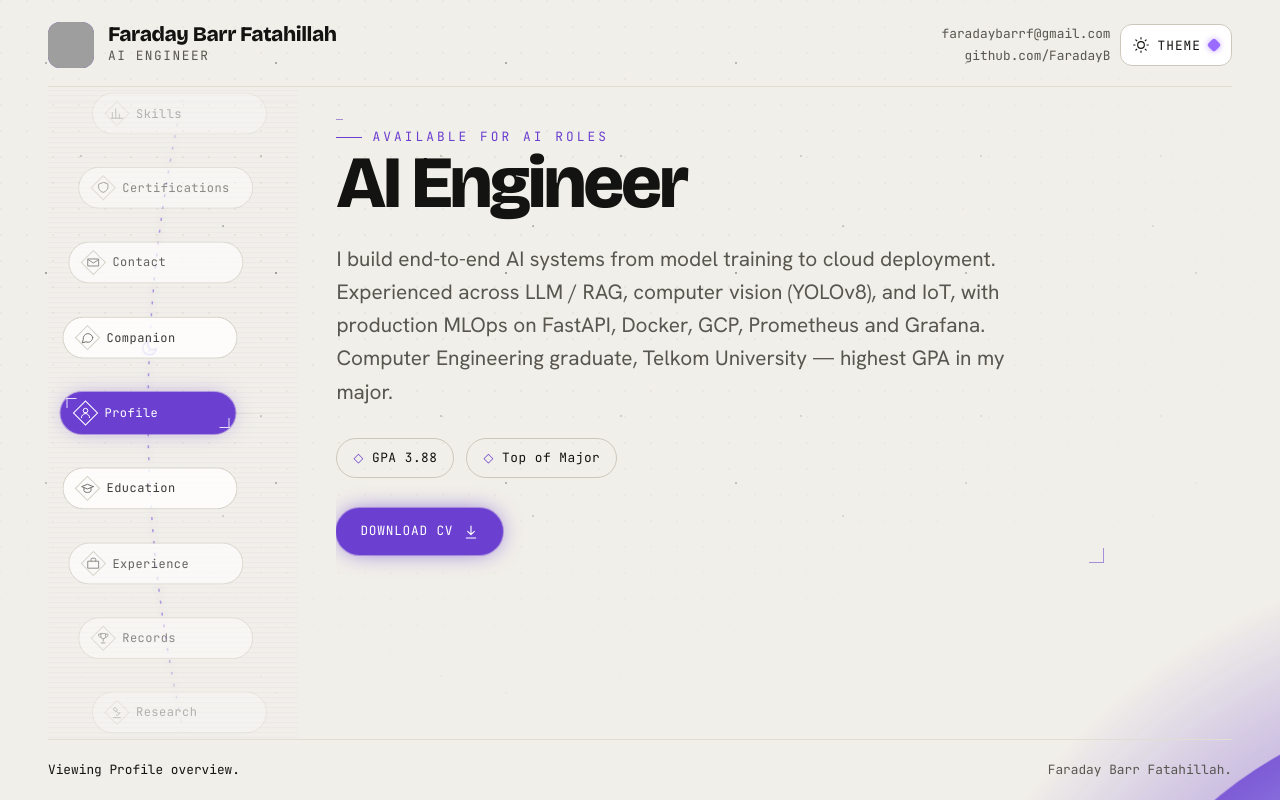
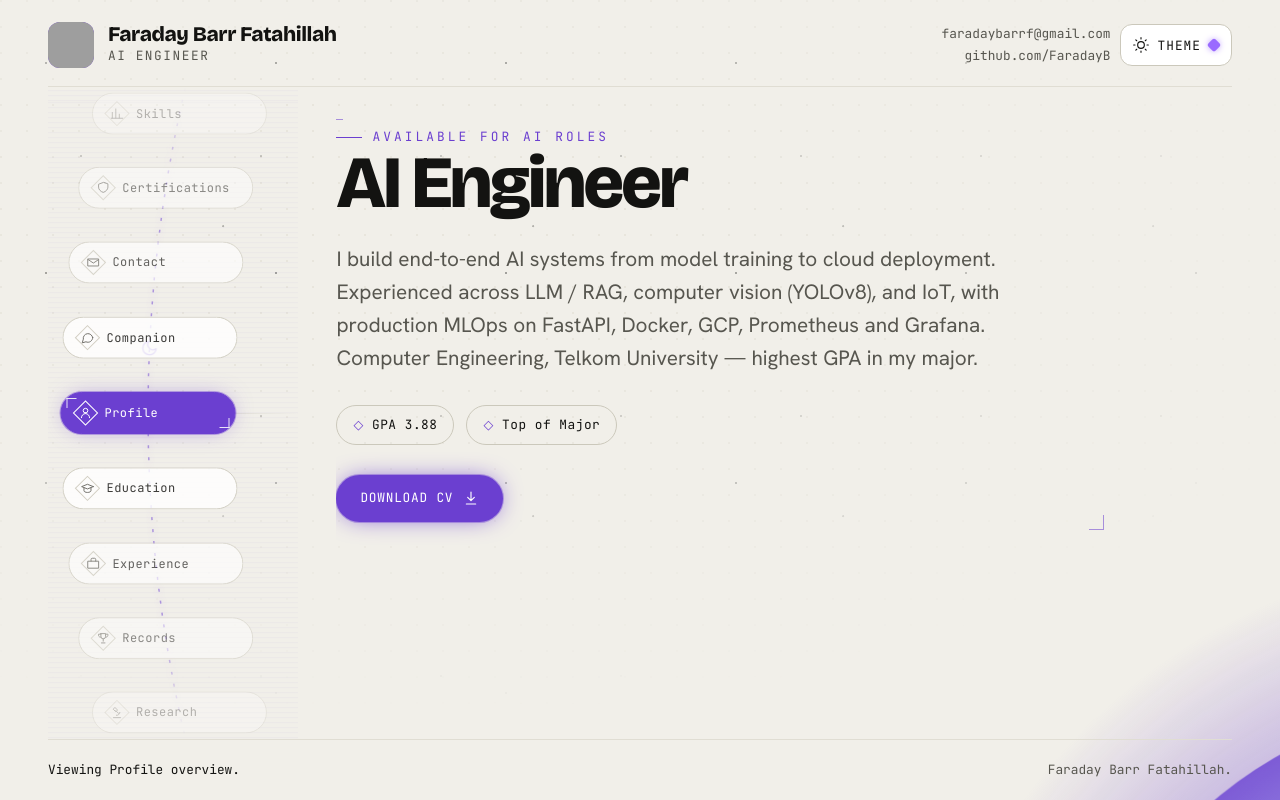
Before and after one commit to FaradayB/portofolio, a React (Vite) app: page / in a window 1280 px wide. Built offline with nearby package versions, Linux system fonts and the light colour scheme; grey boxes are pictures that could not be loaded.

Commit message:
changed cv data

```diff
--- a/src/data/cv.ts
+++ b/src/data/cv.ts
@@ -62,8 +62,8 @@ export const cv: CV = {
   bio:
     "I build end-to-end AI systems from model training to cloud deployment. " +
     "Experienced across LLM / RAG, computer vision (YOLOv8), and IoT, with " +
-    "production MLOps on FastAPI, Docker, GCP, Prometheus and Grafana.\n" +
-    "Computer Engineering graduate, Telkom University — highest GPA in my major.",
+    "production MLOps on FastAPI, Docker, GCP, Prometheus and Grafana." +
+    "\n\nComputer Engineering, Telkom University — highest GPA in my major.",
   emailHint: "faradaybarrf@gmail.com",
   githubHint: "github.com/FaradayB",
   resumePdf: "/CV-FARADAY%20BARR%20FATAHILLAH-1.pdf",
```
